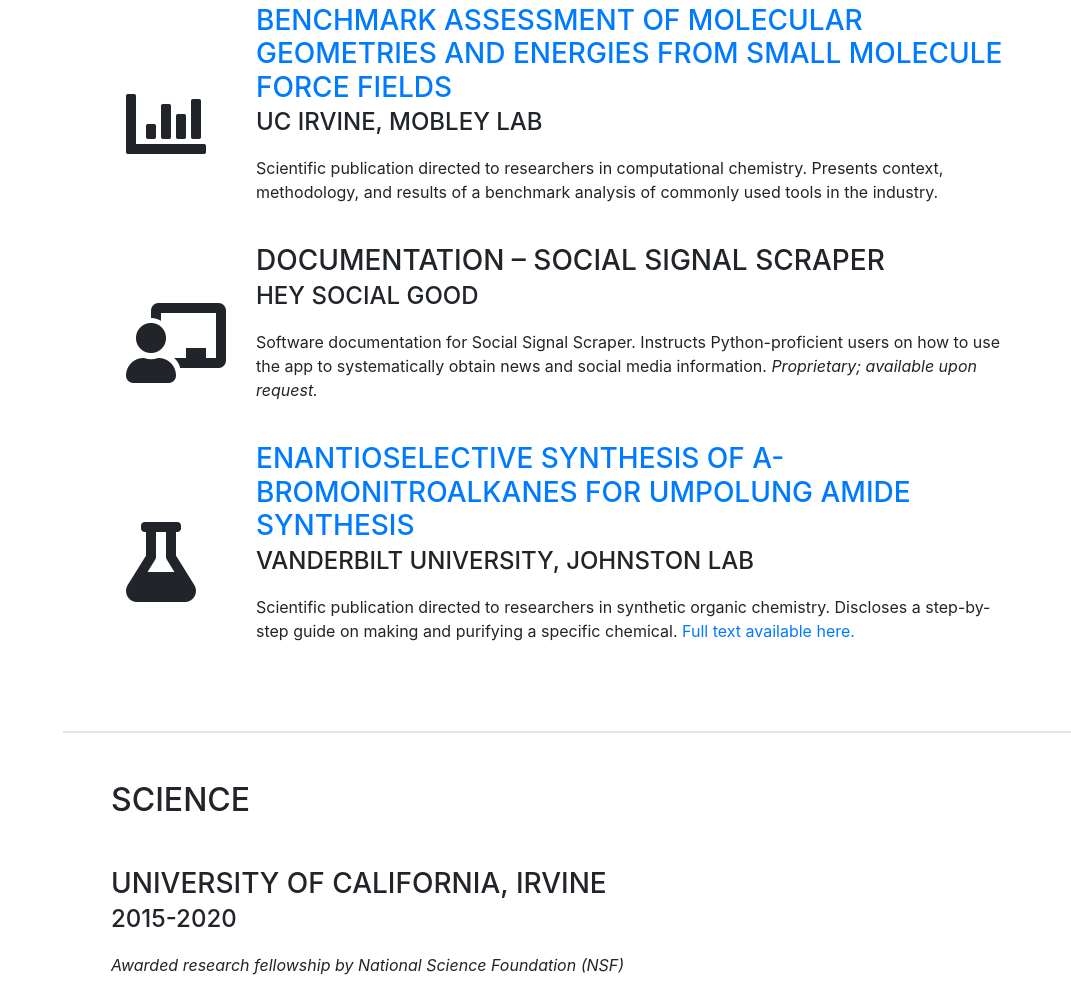
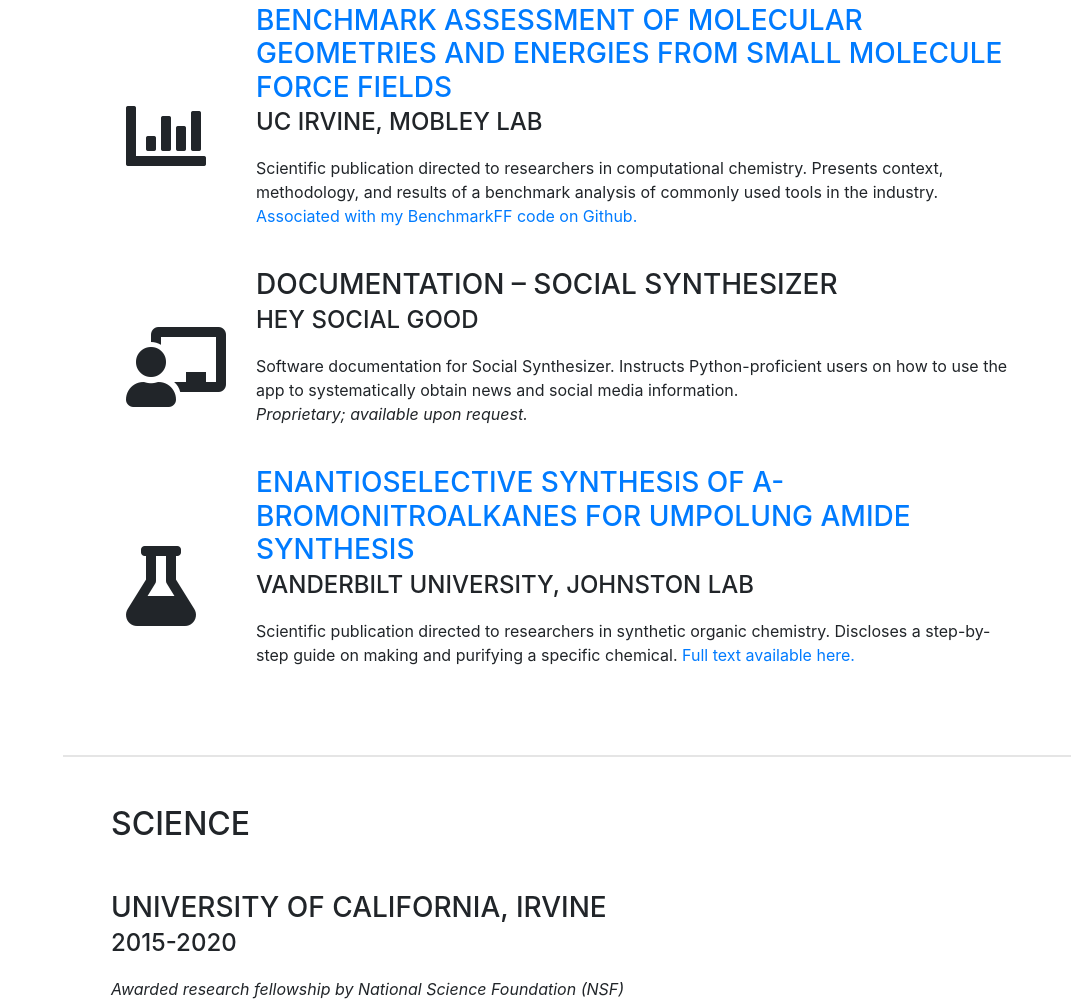
Before and after one commit to vtlim/vtlim.github.io, a website with bundled scripts: page index.html in a window 1280 px wide. Shown: the part 1374-2380 px from the top of the page, without its empty margins (209-1280 px from the left). Built offline with nearby package versions, Linux system fonts and the light colour scheme; a web font is replaced by a local one.

Commit message:
update pkg name, add line breaks and benchmarkff link

```diff
--- a/index.html
+++ b/index.html
@@ -141,22 +141,23 @@
             <td>
               <p>Scientific publication directed to researchers in computational chemistry.
                  Presents context, methodology, and results of a benchmark analysis of commonly used tools in the industry.
+                 <br><a href="https://github.com/MobleyLab/benchmarkff" target="_blank">Associated with my BenchmarkFF code on Github.</a>
               </p><br>
             </td>
           </tr>
 
           <tr>
             <td rowspan="3"><span class="fas fa-chalkboard-teacher fa-5x"></span></td>
-            <td><h3 class="mb-0">Documentation &ndash; Social Signal Scraper</h3></td>
+            <td><h3 class="mb-0">Documentation &ndash; Social Synthesizer</h3></td>
           </tr>
           <tr>
             <td><div class="subheading mb-3">Hey Social Good</div></td>
           </tr>
           <tr>
             <td>
-              <p>Software documentation for Social Signal Scraper.
+              <p>Software documentation for Social Synthesizer.
                  Instructs Python-proficient users on how to use the app to systematically obtain news and social media information.
-                 <i>Proprietary; available upon request.</i>
+                 <br><i>Proprietary; available upon request.</i>
               </p><br>
             </td>
           </tr>
```
